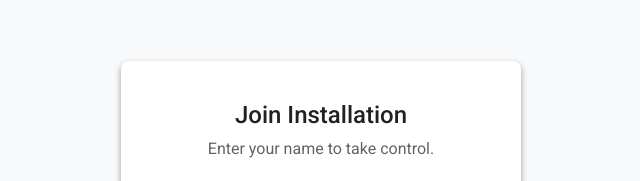
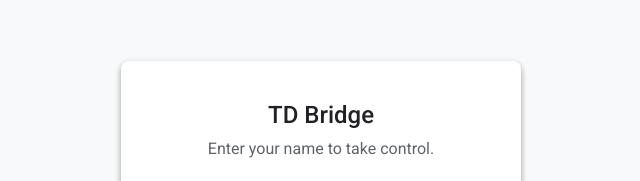
Before and after one commit to Uberkill/tdbridge, a website: page public/index.html in a window 1280 px wide. Shown: the part 223-404 px from the top of the page, without its empty margins (319-959 px from the left). Drawn offline with Linux system fonts and the light colour scheme.

Commit message:
Rename project to TD Bridge

```diff
--- a/package.json
+++ b/package.json
@@ -1,5 +1,5 @@
 {
-  "name": "td-multiuser-bridge",
+  "name": "tdbridge",
   "version": "1.0.0",
   "description": "",
   "main": "index.js",
--- a/public/index.html
+++ b/public/index.html
@@ -3,7 +3,7 @@
 <head>
     <meta charset="UTF-8">
     <meta name="viewport" content="width=device-width, initial-scale=1.0, maximum-scale=1.0, user-scalable=no">
-    <title>TouchDesigner Controller</title>
+    <title>TD Bridge</title>
     <!-- Google Fonts: Roboto for Material Design -->
     <link href="https://fonts.googleapis.com/css2?family=Roboto:wght@400;500;700&display=swap" rel="stylesheet">
     <link rel="stylesheet" href="style.css">
@@ -14,7 +14,7 @@
     <!-- Material Design Onboarding Gate -->
     <div id="gate">
         <div class="mat-card mat-elevation-z2">
-            <h1>Join Installation</h1>
+            <h1>TD Bridge</h1>
             <p>Enter your name to take control.</p>
             <div class="input-group">
                 <input type="text" id="player-name" placeholder="Your Name" maxlength="12" autocomplete="off">
```
Also changed, not shown: README.md.
